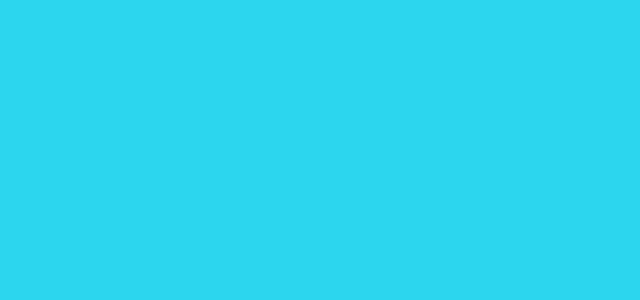
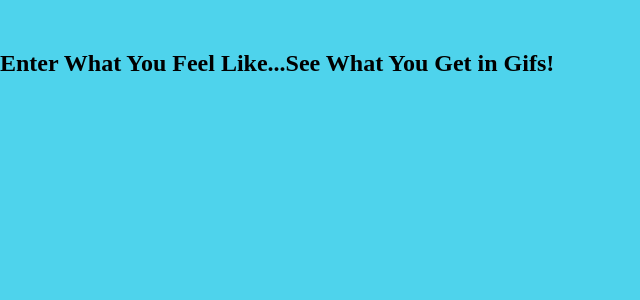
Before and after one commit to TanviCodeLife/giphy-search-react, a React (Create React App) app: page / in a window 1280 px wide. Shown: the top 300 px of the page, without its empty margins (0-640 px from the left). Built offline with nearby package versions, Linux system fonts and the light colour scheme; a web font is replaced by a local one.

Commit message:
basic App.js structure

```diff
--- a/src/App.js
+++ b/src/App.js
@@ -41,10 +41,17 @@ body {
 
 `;
 
+const Wrapper = styled.div`
+  display: flex;
+  margin-top: 30px;
+`;
 
 function App() {
   return (
+    <Wrapper>
     <GlobalStyles />
+    <h2>Enter What You Feel Like...See What You Get in Gifs!</h2>
+    </Wrapper>
   );
 }
 
```
